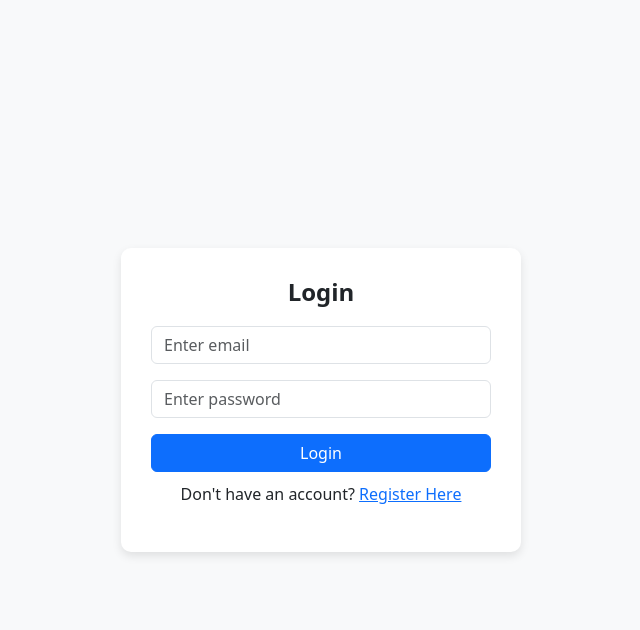
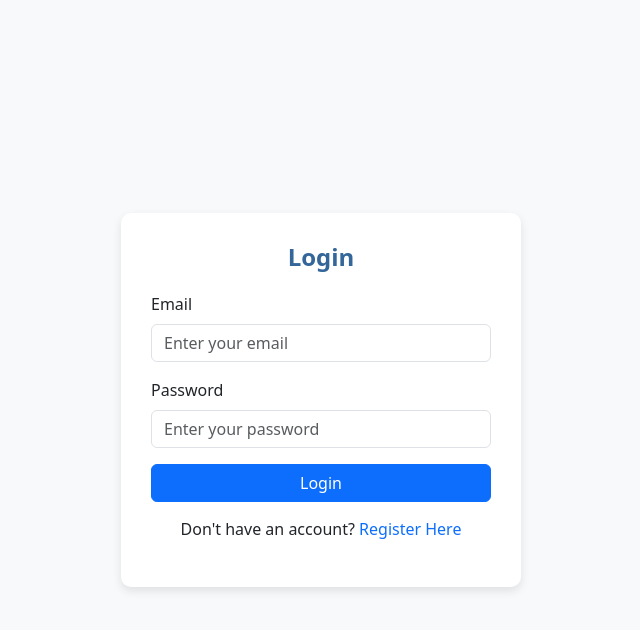
Before and after one commit to Naveenraja0501/TimeTable_Schedular_DJ, a Django app: page /login/ in a window 1280 px wide. Shown: the top 630 px of the page, without its empty margins (319-959 px from the left). Run offline with Django 5.2, Linux system fonts and the light colour scheme.

Commit message:
changes made in db

```diff
--- a/signup_login/base/forms.py
+++ b/signup_login/base/forms.py
@@ -3,6 +3,8 @@ from django import forms
 from .models import Timetable
 
 class TimetableForm(forms.ModelForm):
+    pass
+
     class Meta:
         model = Timetable
         fields = ['class_name', 'no_of_days', 'no_of_periods', 'start_time', 'duration_minutes', 'no_of_breaks']
--- a/signup_login/base/templates/login.html
+++ b/signup_login/base/templates/login.html
@@ -24,29 +24,55 @@
             text-align: center;
             margin-bottom: 20px;
             font-weight: bold;
+            color: #346699;
         }
         .register-link {
             text-align: center;
-            margin-top: 10px;
+            margin-top: 15px;
+        }
+        .alert {
+            margin-bottom: 15px;
         }
     </style>
 </head>
 <body>
     <div class="form-container">
         <h4 class="form-title">Login</h4>
-        <form method="POST" action="">
+
+        <!-- Error Messages -->
+        {% if messages %}
+            {% for message in messages %}
+                <div class="alert alert-danger alert-dismissible fade show" role="alert">
+                    {{ message }}
+                    <button type="button" class="btn-close" data-bs-dismiss="alert" aria-label="Close"></button>
+                </div>
+            {% endfor %}
+        {% endif %}
+
+        {% if form.errors %}
+            <div class="alert alert-danger">
+                Invalid email or password. Please try again.
+            </div>
+        {% endif %}
+
+        <form method="POST" action="{% url 'login' %}">
             {% csrf_token %}
             <div class="mb-3">
-                <input type="email" name="email" class="form-control" placeholder="Enter email" required>
+                <label for="email" class="form-label">Email</label>
+                <input type="email" name="email" class="form-control" id="email" placeholder="Enter your email" required>
             </div>
             <div class="mb-3">
-                <input type="password" name="password" class="form-control" placeholder="Enter password" required>
+                <label for="password" class="form-label">Password</label>
+                <input type="password" name="password" class="form-control" id="password" placeholder="Enter your password" required>
             </div>
             <button type="submit" class="btn btn-primary w-100">Login</button>
         </form>
+
         <div class="register-link">
-            <p>Don't have an account? <a href="{% url 'signup' %}">Register Here</a></p>
+            <p>Don't have an account? <a href="{% url 'signup' %}" class="text-decoration-none">Register Here</a></p>
         </div>
     </div>
+
+    <script src="https://cdn.jsdelivr.net/npm/bootstrap@5.3.3/dist/js/bootstrap.bundle.min.js"></script>
 </body>
 </html>
--- a/signup_login/base/urls.py
+++ b/signup_login/base/urls.py
@@ -1,10 +1,12 @@
 from django.urls import path,include
 from django.contrib.auth.views import LogoutView
 from .views import signup_view,login_view,details_view,generate_timetable
+from django.contrib.auth import views as auth_views
 
 urlpatterns = [
     #path('', home, name="home"),
     path('',signup_view, name="signup"),
+    #path('login/', auth_views.LoginView.as_view(template_name='login.html'), name='login'),
     path('login/',login_view, name="login"),
     path("details/", details_view, name="details"),
     path('logout/', LogoutView.as_view(next_page='login'), name="logout"),
--- a/signup_login/base/views.py
+++ b/signup_login/base/views.py
@@ -45,7 +45,22 @@ def signup_view(request):
 
     return render(request, "signup.html")
 
+from django.contrib.auth import authenticate, login
+'''
+def login_view(request):
+    if request.method == 'POST':
+        email = request.POST.get('email')
+        password = request.POST.get('password')
+        user = authenticate(request, email=email, password=password)
 
+        if user is not None:
+            login(request, user)
+            return redirect('details')
+        else:
+            return render(request, 'login.html', {'error': 'Invalid credentials'})
+
+    return render(request, 'login.html')
+'''
 def login_view(request):
     if request.method == "POST":
         email = request.POST.get("email")
@@ -54,7 +69,8 @@ def login_view(request):
         try:
             user = User.objects.get(email=email)
             if check_password(password, user.password):
-                request.session["user_id"] = user.id  # ✅ Manually store ID
+                request.session["user_id"] = user.user_id
+               #request.session["user_id"] = user.id  # ✅ Manually store ID
                 request.session["user_name"] = user.name
                 return redirect("details")
             else:
@@ -64,11 +80,22 @@ def login_view(request):
 
     return render(request, "login.html")
 
+
+'''
+def details_view(request):
+    if request.user.is_authenticated:
+        # Get only this user's timetables
+        user_timetables = Timetable.objects.filter(user=request.user)
+        return render(request, 'details.html', {'timetables': user_timetables})
+    else:
+        return redirect('login')
+'''
 def details_view(request):
     if "user_id" not in request.session:
         return redirect("login")
 
-    user = User.objects.get(id=request.session["user_id"])
+    #user = User.objects.get(id=request.session["user_id"])
+    user = User.objects.get(user_id=request.session["user_id"])
 
     if request.method == "POST":
         form = TimetableForm(request.POST)
@@ -81,8 +108,7 @@ def details_view(request):
         form = TimetableForm()
     return render(request,"details.html")
 
-def home(request):
-    return render(request,"home.html")
+
 
 def timetable(request):
     return render(request,"timetable.html")
@@ -96,9 +122,9 @@ from datetime import datetime, timedelta
 from django.shortcuts import render, redirect, get_object_or_404
 from django.http import HttpResponse
 from django.contrib import messages
+#from django.contrib.auth.decorators import login_required
 
-
-
+#@login_required
 def generate_timetable(request):
     if request.method == 'POST':
         # Get form data
@@ -180,8 +206,13 @@ def generate_timetable(request):
 
         # Save to database
         try:
+            user = User.objects.get(user_id=request.session["user_id"])
             # Get the current user (replace with actual user retrieval)
-            user = User.objects.first()  # Replace with actual user from session/request
+            #user = User.objects.first()  # Replace with actual user from session/request
+            #user = request.user
+
+            #if not user.is_authenticated:
+                #return redirect('login')
 
             # Create Timetable entry with individual break fields
             timetable = Timetable.objects.create(
@@ -192,6 +223,7 @@ def generate_timetable(request):
                 start_time=start_time,
                 duration_minutes=period_duration,
                 no_of_breaks=breaks_count,
+
                 break1_after_period=break1,
                 break2_after_period=break2,
                 break3_after_period=break3
@@ -230,7 +262,13 @@ def generate_timetable(request):
             })
 
         try:
-            user = User.objects.first()
+            #user = request.user  # This is the key change!
+
+            #if not user.is_authenticated:
+                #return redirect('login')  # Redirect to login if not authenticated
+
+            #user = User.objects.first()
+            user = User.objects.get(user_id=request.session["user_id"])
             print(f"DEBUG: User: {user}")
 
             timetable = Timetable.objects.get(user=user, class_name=class_name)
```
Also changed, not shown: signup_login/base/models.py (+30 -5 lines), signup_login/signup_login/settings.py (+8 -5 lines), signup_login/base/migrations/0005_alter_timetable_user_delete_user.py (added), signup_login/base/migrations/0006_user.py (added), signup_login/base/migrations/0007_alter_user_options_alter_user_managers_and_more.py (added), signup_login/base/migrations/0008_remove_user_id_user_user_id.py (added).
